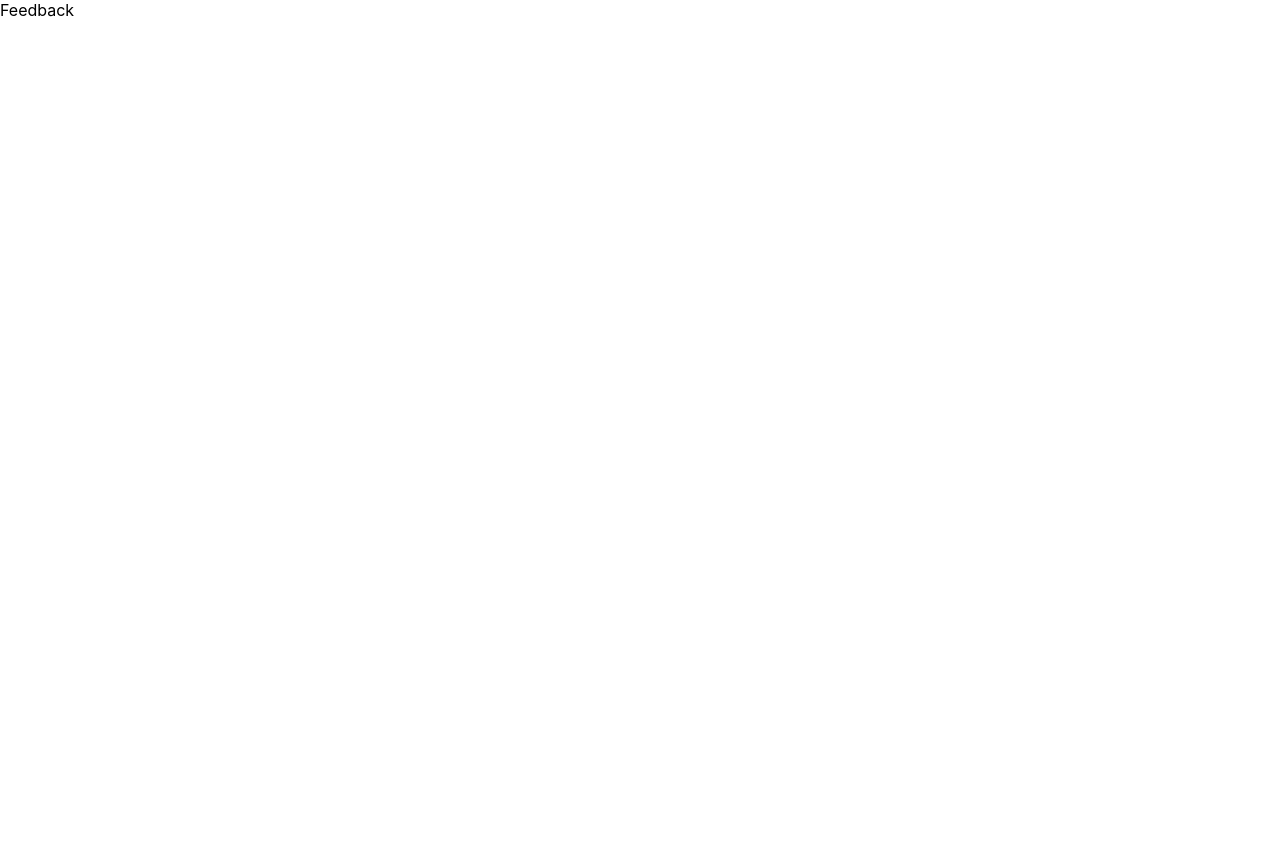
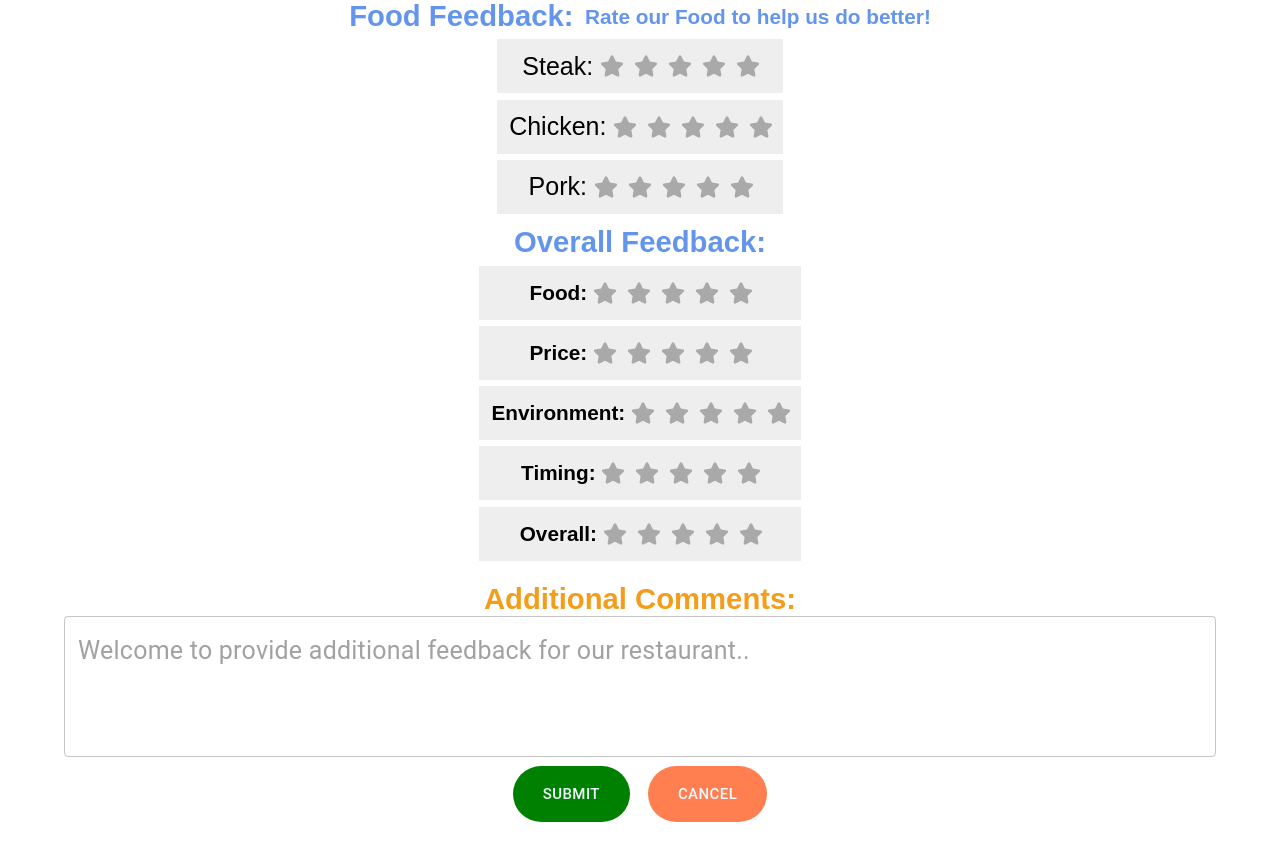
Before and after one commit to madhi-naga/ros-prototype, a React (Create React App) app: page /Feedback in a window 1280 px wide. Before the commit the page ends 800 px from the top, so only its background shows below. Built offline with nearby package versions, Linux system fonts and the light colour scheme.

Commit message:
update feedback page

```diff
--- a/package.json
+++ b/package.json
@@ -5,12 +5,14 @@
   "dependencies": {
     "@emotion/react": "^11.10.5",
     "@emotion/styled": "^11.10.5",
+    "@material-ui/core": "^4.12.4",
     "@mui/material": "^5.10.13",
     "@testing-library/jest-dom": "^5.16.5",
     "@testing-library/react": "^13.4.0",
     "@testing-library/user-event": "^13.5.0",
     "react": "^18.2.0",
     "react-dom": "^18.2.0",
+    "react-icons": "^4.6.0",
     "react-router-dom": "^6.4.3",
     "react-scripts": "5.0.1",
     "web-vitals": "^2.1.4"
--- a/src/App.js
+++ b/src/App.js
@@ -2,7 +2,7 @@ import { BrowserRouter as Router, Route, Routes } from 'react-router-dom';
 import React from 'react';
 import './App.css';
 import Home from './pages/Home';
-import Feedback from './pages/Feedback';
+import Feedback from './pages/Feedback/Feedback';
 import Menu from './pages/Menu';
 import Cart from './pages/Cart';
 
--- a/src/pages/Feedback.jsx
+++ /dev/null
@@ -1,9 +0,0 @@
-import React, { Component } from 'react'
-
-export default class Feedback extends Component {
-  render() {
-    return (
-      <div>Feedback</div>
-    )
-  }
-}
--- /dev/null
+++ b/src/pages/Feedback/Feedback.css
@@ -0,0 +1,86 @@
+* {
+  margin: 0;
+  padding: 0;
+  box-sizing: border-box;
+}
+
+html {
+  font-size: 25px;
+}
+
+body {
+  min-height: 100vh;
+  font-family:
+    sans-serif;
+  -webkit-font-smoothing: antialiased;
+  -moz-osx-font-smoothing: grayscale;
+}
+
+header {
+  width: auto;
+  padding: 0 0.25em;
+  color:cornflowerblue;
+  display: flex;
+  justify-content: center;
+  align-items: center;
+  text-align: center;
+}
+.header2 {
+  width:auto;
+  padding: 0 0.25em;
+  /* background-color:#FFE15D; */
+  color:cornflowerblue;
+  display: flex;
+  justify-content: center;
+  align-items: center;
+  text-align: center;
+}
+
+main {
+  width: 100%;
+  display: flex;
+  flex-direction: column;
+  flex-grow: 1;
+  justify-content: center;
+  align-items: center;
+  text-align: center;
+  overflow-y: auto;
+}
+
+ul {
+  width: auto;
+  list-style: none;
+  padding: 0 0.25rem 0.25rem;
+}
+
+ul li::before {
+  content: "\200B";
+}
+.allitem {
+  display:flex;
+  justify-content: center;
+  align-items: center;
+  padding: 0.5rem 0 0.5rem 0.5rem;
+  margin: 0.25rem 0;
+  /* background-color: #eee; */
+  background-color: #eee;
+}
+
+.item {
+  display:flex;
+  justify-content: center;
+  align-items: center;
+  padding: 0.5rem 0 0.5rem 0.5rem;
+  margin: 0.25rem 0;
+  /* background-color: #eee; */
+  background-color: #eee;
+
+}
+
+.CommentBox{
+  background-color: lightyellow;
+  border: "1px solid #a9a9a9";
+  border-radius: 5;
+  padding: 0.5rem 0 0.5rem 0.5rem;
+  margin: 0.25rem 0;
+}
--- /dev/null
+++ b/src/pages/Feedback/Feedback.jsx
@@ -0,0 +1,86 @@
+import { useState } from 'react';
+import './Feedback.css';
+import Star from './Star';
+import {
+    Container,
+    TextField,Button
+  } from "@mui/material";
+const Feedback = () => {
+    const [items, setItems] = useState([
+        {
+            id: 1,
+            item: "Steak"
+        },
+        {
+            id: 2,
+            item: "Chicken"
+        },
+        {
+            id: 3,
+            item: "Pork"
+        }
+    ]);
+
+    return (
+        <main>
+            <header className="header">
+                <h3>Food Feedback: </h3>
+                <br></br>
+                <h5> &nbsp; Rate our Food to help us do better! </h5>
+            </header>
+            {items.length ? (
+                <ul>
+                    {items.map((item) => (
+                        <li className="item" key={item.id}>
+                            <p>{item.item+":"}</p><p>&nbsp;</p> <Star/>
+                        </li>
+                    ))}
+                </ul>
+            ) : (
+                <p style={{ marginTop: '2rem' }}>Your list is empty.</p>
+            )}
+            {/* <CommentBox/> */}
+            <header className="header2">
+                <h3>Overall Feedback: </h3>
+            </header>
+            <ul >
+                <li className="allitem"><h5>Food:&nbsp; </h5> <Star/></li>
+                <li className="allitem"><h5>Price:&nbsp; </h5> <Star/></li>
+                <li className="allitem"><h5>Environment:&nbsp; </h5> <Star/></li>
+                <li className="allitem"><h5>Timing:&nbsp; </h5> <Star/></li>
+                <li className="allitem"><h5>Overall:&nbsp; </h5> <Star/></li>
+            </ul>
+            <Container sx={{padding:"10px"}}>
+                <div>
+                    <h3 style={{color: "#F49D1A",}}>Additional Comments:</h3>
+                    <TextField
+                    id="outlined-textarea"
+                    label=""
+                    placeholder="Welcome to provide additional feedback for our restaurant.."
+                    rows={3}
+                    multiline
+                    fullWidth
+                    />
+                    <Button style={{
+                        borderRadius: 40,
+                        color: "aliceblue",
+                        backgroundColor: "green",
+                        margin: "9px",
+                        padding: "15px 30px",
+                        fontSize: "15px"
+                    }}>Submit</Button>
+                    <Button style={{
+                        borderRadius: 40,
+                        color: "aliceblue",
+                        margin: "9px",
+                        backgroundColor: "coral",
+                        padding: "15px 30px",
+                        fontSize: "15px"
+                    }}>Cancel</Button>
+                </div>
+            </Container>
+        </main>
+    )
+}
+
+export default Feedback
--- /dev/null
+++ b/src/pages/Feedback/Star.jsx
@@ -0,0 +1,70 @@
+import { useState } from "react";
+import { FaStar } from "react-icons/fa";
+
+const colors = {
+    orange: "#FFBA5A",
+    grey: "#a9a9a9"
+
+};
+
+
+
+function Star() {
+  const [currentValue, setCurrentValue] = useState(0);
+  const [hoverValue, setHoverValue] = useState(undefined);
+  const stars = Array(5).fill(0)
+
+  const handleClick = value => {
+    setCurrentValue(value)
+  }
+
+  const handleMouseOver = newHoverValue => {
+    setHoverValue(newHoverValue)
+  };
+
+  const handleMouseLeave = () => {
+    setHoverValue(undefined)
+  }
+
+
+  return (
+    <div style={styles.container}>
+
+      <div style={styles.stars}>
+        {stars.map((_, index) => {
+          return (
+            <FaStar
+              key={index}
+              size={24}
+              onClick={() => handleClick(index + 1)}
+              onMouseOver={() => handleMouseOver(index + 1)}
+              onMouseLeave={handleMouseLeave}
+              color={(hoverValue || currentValue) > index ? colors.orange : colors.grey}
+              style={{
+                marginRight: 10,
+                cursor: "pointer"
+              }}
+            />
+          )
+        })}
+      </div>
+
+    </div>
+  );
+};
+
+
+const styles = {
+  container: {
+    display: "flex",
+    flexDirection: "column",
+    alignItems: "center"
+  },
+  stars: {
+    display: "flex",
+    flexDirection: "row",
+  },
+
+};
+
+export default Star;
```
Also changed, not shown: 1 other file (tests, documents, lock files or other folders).
